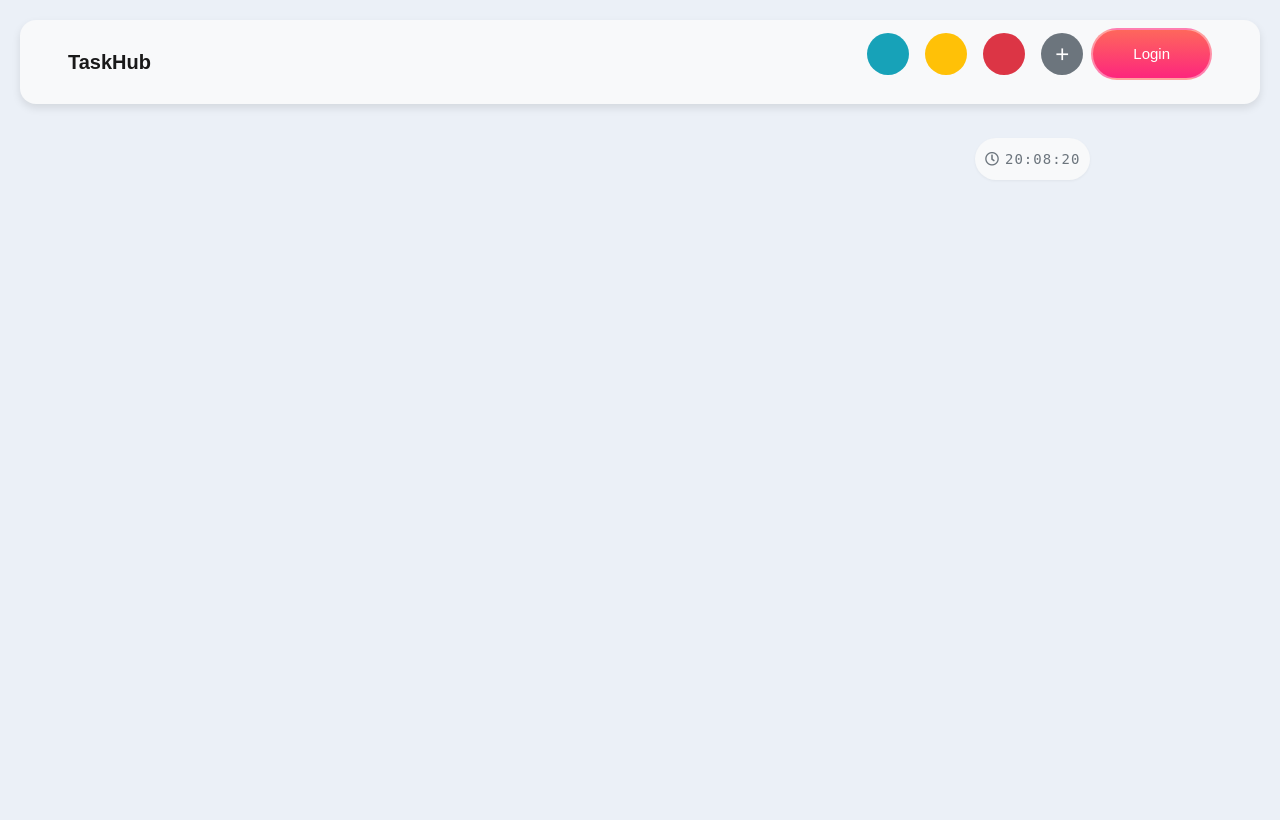
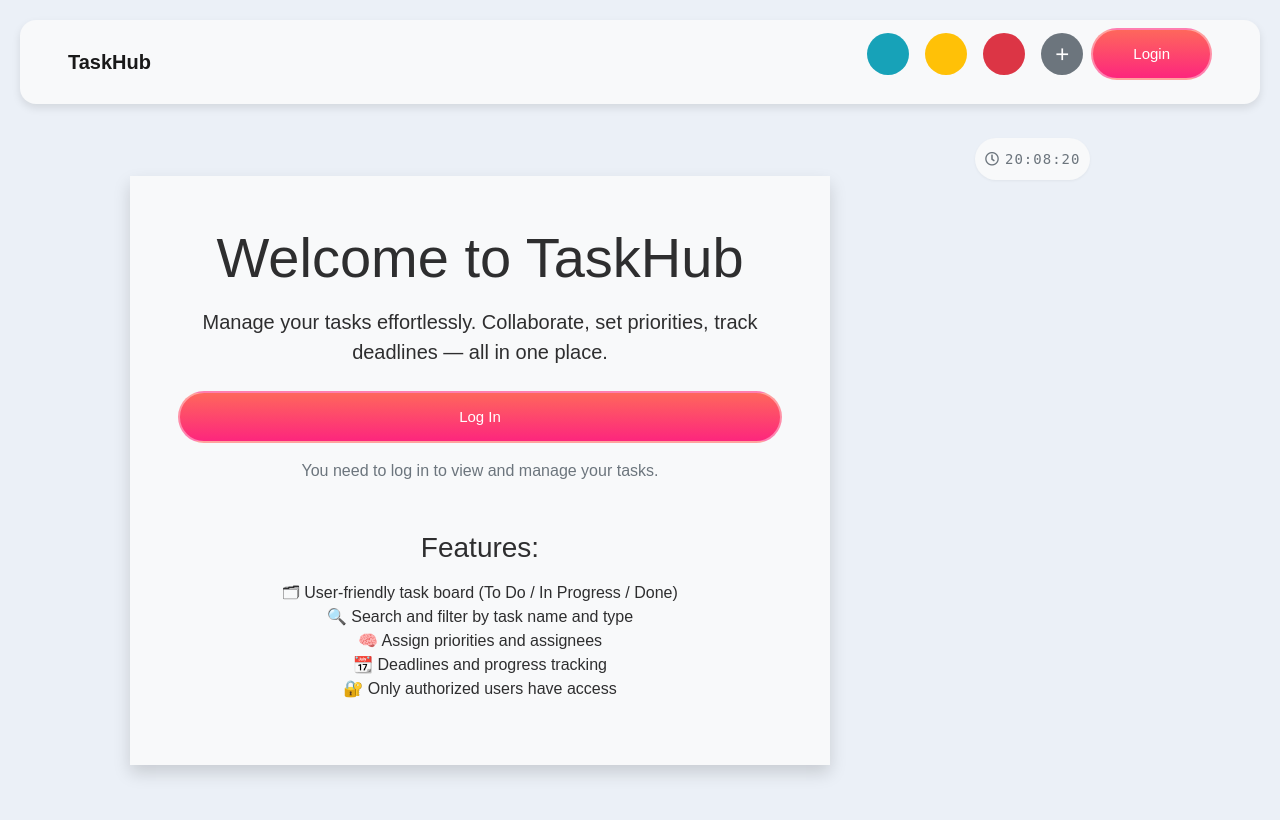
Before and after one commit to alxitk/taskhub, a Django app: template templates/tasks/index.html in a window 1280 px wide. Run offline with Django 3.2, Linux system fonts and the light colour scheme; the template is opened without the code that fills it, so the values that code supplies are empty.

Commit message:
сreate styled index page layout with TaskHub features

```diff
--- a/templates/tasks/index.html
+++ b/templates/tasks/index.html
@@ -1,5 +1,35 @@
 {% extends "base.html" %}
 
+{% block title %}
+  <title>Welcome to TaskHub</title>
+{% endblock %}
+
 {% block content %}
+<div class="container py-5 d-flex justify-content-center">
+  <div class="p-5 shadow rounded-4 text-center bg-light" style="max-width: 700px; width: 100%;">
+    <h1 class="display-4 mb-3">Welcome to TaskHub</h1>
+    <p class="lead mb-4">
+      Manage your tasks effortlessly. Collaborate, set priorities, track deadlines — all in one place.
+    </p>
 
+    {% if user.is_authenticated %}
+      <a href="{% url 'tasks:tasks-list' %}" class="reg-btn">Go to Tasks</a>
+    {% else %}
+      <a href="{% url 'login' %}" class="reg-btn">Log In</a>
+{#    <a href="{% url 'register' %}" class="btn btn-outline-secondary btn-lg">Register</a>#}
+      <p class="mt-3 text-muted">You need to log in to view and manage your tasks.</p>
+    {% endif %}
+
+    <div class="mt-5 text-start">
+      <h3 class="mb-3 text-center">Features:</h3>
+      <ul class="list-unstyled fs-5">
+        <li>🗂 User-friendly task board (To Do / In Progress / Done)</li>
+        <li>🔍 Search and filter by task name and type</li>
+        <li>🧠 Assign priorities and assignees</li>
+        <li>📆 Deadlines and progress tracking</li>
+        <li>🔐 Only authorized users have access</li>
+      </ul>
+    </div>
+  </div>
+</div>
 {% endblock %}
```
